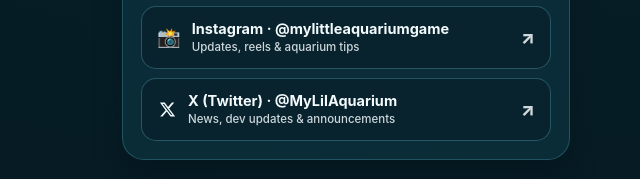
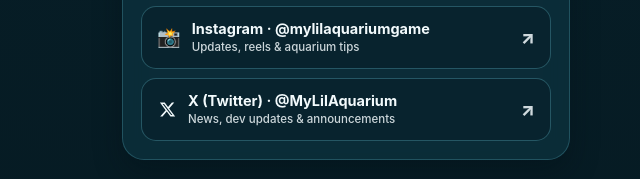
Before and after one commit to mylittleaquarium/mylittleaquarium.github.io, a plain HTML site: page index.html in a window 1280 px wide. Shown: the part 1046-1225 px from the top of the page, 294-934 px from the left. Drawn offline with Linux system fonts and the light colour scheme.

Commit message:
Update official Instagram handle to @mylilaquariumgame

```diff
--- a/index.html
+++ b/index.html
@@ -629,14 +629,14 @@
 
           <a
             class="btn btn-secondary"
-            href="https://www.instagram.com/mylittleaquariumgame/"
+            href="https://www.instagram.com/mylilaquariumgame/"
             target="_blank"
             rel="noopener noreferrer"
           >
             <div class="btn-left">
               <span class="btn-icon" aria-hidden="true">📸</span>
               <div class="btn-text">
-                <span class="btn-label" id="t-ig-label">Instagram · @mylittleaquariumgame</span>
+                <span class="btn-label" id="t-ig-label">Instagram · @mylilaquariumgame</span>
                 <span class="btn-sub" id="t-ig-sub">Updates, reels &amp; aquarium tips</span>
               </div>
             </div>
@@ -711,7 +711,7 @@
         commDesc: "Optional spaces to share tanks, suggestions, and follow updates.",
         discordLabel: "Official Discord Community",
         discordSub: "11 language chats & player showcase (Optional for Beta)",
-        igLabel: "Instagram · @mylittleaquariumgame",
+        igLabel: "Instagram · @mylilaquariumgame",
         igSub: "Updates, reels & aquarium tips",
         xLabel: "X (Twitter) · @MyLilAquarium",
         xSub: "News, dev updates & announcements",
@@ -743,7 +743,7 @@
         commDesc: "Akvaryumunu paylaşmak ve gelişmeleri takip etmek için isteğe bağlı kanallar.",
         discordLabel: "Resmi Discord Sunucusu",
         discordSub: "Topluluk sohbeti ve etkinlikler (Beta için gerekli değildir)",
-        igLabel: "Instagram · @mylittleaquariumgame",
+        igLabel: "Instagram · @mylilaquariumgame",
         igSub: "Güncellemeler, Reels videoları ve bakım ipuçları",
         xLabel: "X (Twitter) · @MyLilAquarium",
         xSub: "Duyurular, geliştirici notları ve haberler",
@@ -775,7 +775,7 @@
         commDesc: "Optionale Kanäle für Tipps, Feedback und Aquarien-Vorstellungen.",
         discordLabel: "Offizieller Discord-Server",
         discordSub: "11 Sprachkanäle & Community (für Beta optional)",
-        igLabel: "Instagram · @mylittleaquariumgame",
+        igLabel: "Instagram · @mylilaquariumgame",
         igSub: "Updates, Reels & Pflege-Tipps",
         xLabel: "X (Twitter) · @MyLilAquarium",
         xSub: "Neuigkeiten, Entwickler-Updates & Ankündigungen",
@@ -807,7 +807,7 @@
         commDesc: "Espaces optionnels pour partager vos aquariums et suivre l’actu.",
         discordLabel: "Serveur Discord officiel",
         discordSub: "Salons en 11 langues & entraide (Optionnel pour la Bêta)",
-        igLabel: "Instagram · @mylittleaquariumgame",
+        igLabel: "Instagram · @mylilaquariumgame",
         igSub: "Actualités, Reels et astuces d’aquariophilie",
         xLabel: "X (Twitter) · @MyLilAquarium",
         xSub: "Actualités, mises à jour et annonces",
@@ -839,7 +839,7 @@
         commDesc: "Espacios opcionales para compartir acuarios y novedades.",
         discordLabel: "Comunidad oficial en Discord",
         discordSub: "Chats en 11 idiomas y galería (Opcional para la Beta)",
-        igLabel: "Instagram · @mylittleaquariumgame",
+        igLabel: "Instagram · @mylilaquariumgame",
         igSub: "Novedades, Reels y consejos",
         xLabel: "X (Twitter) · @MyLilAquarium",
         xSub: "Noticias, actualizaciones y anuncios",
@@ -871,7 +871,7 @@
         commDesc: "Espaços opcionais para mostrar seus aquários e novidades.",
         discordLabel: "Comunidade Oficial no Discord",
         discordSub: "Chats em 11 idiomas e sugestões (Opcional para o Beta)",
-        igLabel: "Instagram · @mylittleaquariumgame",
+        igLabel: "Instagram · @mylilaquariumgame",
         igSub: "Novidades, Reels e dicas de cuidados",
         xLabel: "X (Twitter) · @MyLilAquarium",
         xSub: "Notícias, atualizações e anúncios",
@@ -903,7 +903,7 @@
         commDesc: "Spazi facoltativi per condividere acquari e aggiornamenti.",
         discordLabel: "Community ufficiale Discord",
         discordSub: "Chat in 11 lingue e consigli (Facoltativo per la Beta)",
-        igLabel: "Instagram · @mylittleaquariumgame",
+        igLabel: "Instagram · @mylilaquariumgame",
         igSub: "Aggiornamenti, Reel e guide",
         xLabel: "X (Twitter) · @MyLilAquarium",
         xSub: "Novità, aggiornamenti e annunci",
@@ -935,7 +935,7 @@
         commDesc: "Необязательные каналы для общения и новостей.",
         discordLabel: "Официальный Discord-сервер",
         discordSub: "Чаты на 11 языках и отзывы (для беты не требуется)",
-        igLabel: "Instagram · @mylittleaquariumgame",
+        igLabel: "Instagram · @mylilaquariumgame",
         igSub: "Новости, Reels и советы по уходу",
         xLabel: "X (Twitter) · @MyLilAquarium",
         xSub: "Новости, обновления и анонсы",
@@ -967,7 +967,7 @@
         commDesc: "水槽の共有や最新情報チェックはこちら（ベータ参加には任意）。",
         discordLabel: "公式 Discord コミュニティ",
         discordSub: "11言語チャット＆フィードバック（ベータ必須ではありません）",
-        igLabel: "Instagram · @mylittleaquariumgame",
+        igLabel: "Instagram · @mylilaquariumgame",
         igSub: "アップデート情報・リール動画",
         xLabel: "X (Twitter) · @MyLilAquarium",
         xSub: "最新ニュース・開発アップデート・お知らせ",
@@ -999,7 +999,7 @@
         commDesc: "수조 자랑과 업데이트 소식을 위한 선택형 공간입니다.",
         discordLabel: "공식 Discord 커뮤니티",
         discordSub: "11개 언어 채팅 & 소통 (베타 참여에 필수 아님)",
-        igLabel: "Instagram · @mylittleaquariumgame",
+        igLabel: "Instagram · @mylilaquariumgame",
         igSub: "업데이트 소식, 릴스 및 관리 팁",
         xLabel: "X (Twitter) · @MyLilAquarium",
         xSub: "최신 소식, 개발 업데이트 및 공지사항",
@@ -1031,7 +1031,7 @@
         commDesc: "分享造景与获取更新资讯（封测下载不强制加入）。",
         discordLabel: "官方 Discord 社区",
         discordSub: "11 种语言交流频道与反馈（非封测必需）",
-        igLabel: "Instagram · @mylittleaquariumgame",
+        igLabel: "Instagram · @mylilaquariumgame",
         igSub: "游戏动态、Reels 视频与养护指南",
         xLabel: "X (Twitter) · @MyLilAquarium",
         xSub: "最新资讯、开发动态与官方公告",
```
